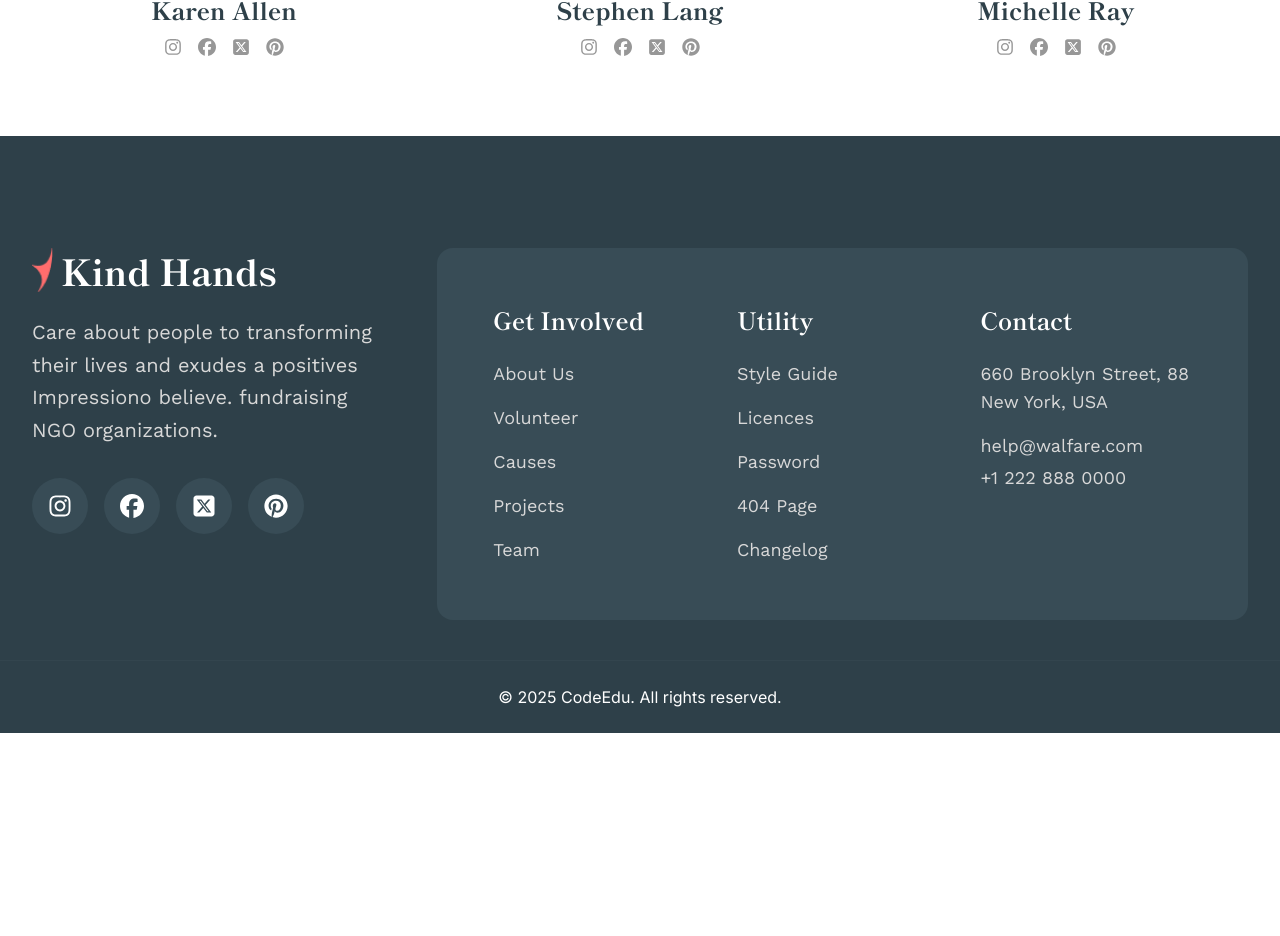
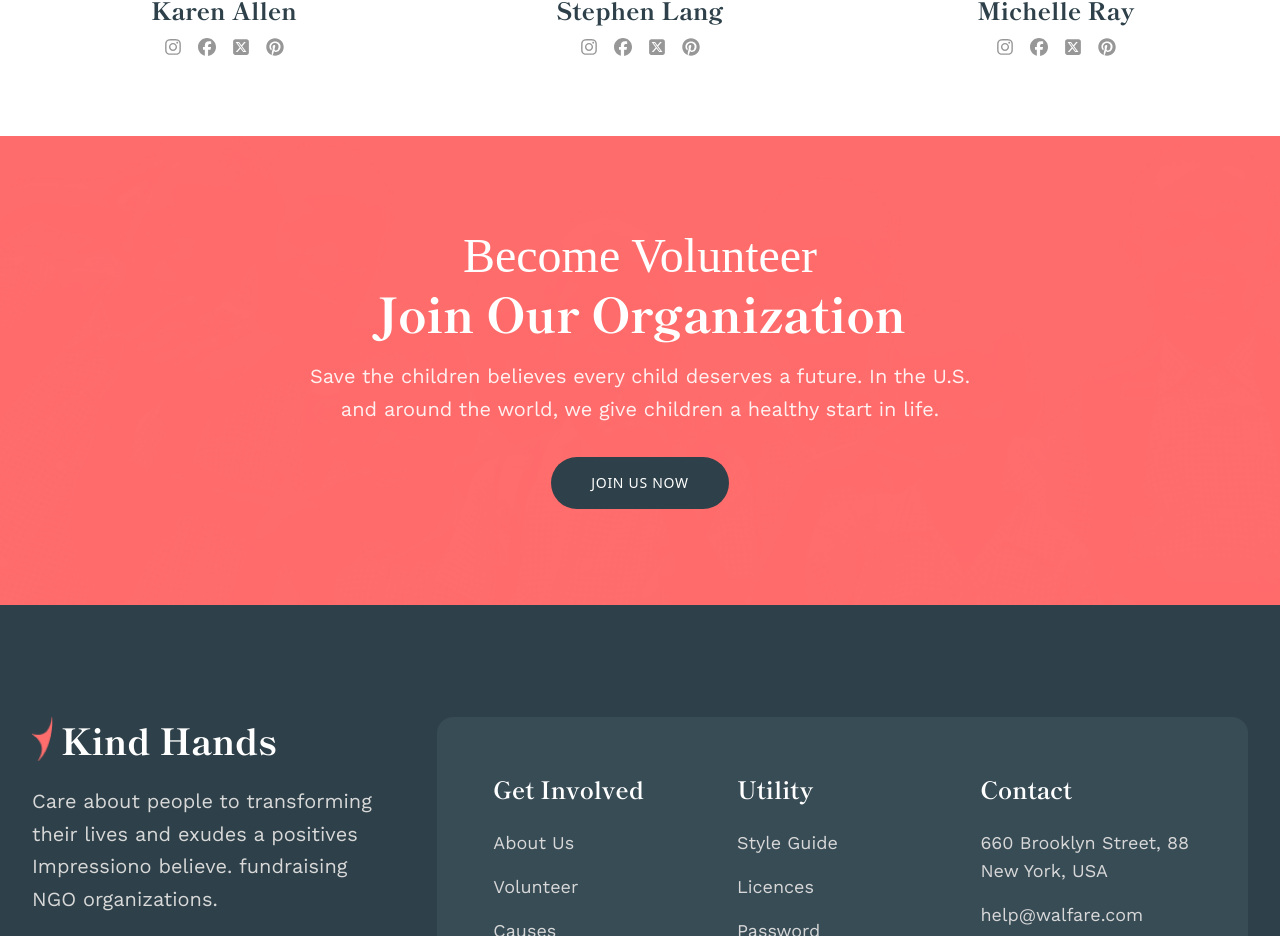
Before and after one commit to codEdu-Collective/kind-hands, a Next.js app: page /team in a window 1280 px wide. Shown: the part 1897-2833 px from the top of the page. Before the commit the page ends 2630 px from the top, so only its background shows below. Built offline with nearby package versions, Linux system fonts and the light colour scheme; a web font is replaced by a local one.

Commit message:
tyle(team): finalize page layout with volunteer and visual fixes

```diff
--- a/app/team/page.tsx
+++ b/app/team/page.tsx
@@ -39,7 +39,7 @@ const Team = () => {
         <div className="grid grid-cols-1 md:grid-cols-2 lg:grid-cols-3 gap-x-8 gap-y-12">
           {teamMembers.map((member, index) => (
             <div key={index} className="flex flex-col items-center text-center group">
-              <div className="relative overflow-hidden w-full aspect-[3/4] mb-6">
+              <div className="relative overflow-hidden w-full aspect-3/4 mb-6">
                 <Image
                   src={member.image}
                   alt={member.name}
@@ -79,6 +79,29 @@ const Team = () => {
           ))}
         </div>
       </section>
+      {/* --- 3. section --- */}
+      <section className="relative w-full py-24 bg-[#FF6D6D] flex flex-col justify-center items-center text-center text-white overflow-hidden">
+        <Image
+          src="/teams/Volunteer.jpg"
+          alt="Kids bg"
+          fill
+          className="object-cover opacity-10 mix-blend-overlay"
+        />
+
+        <div className="relative z-10 max-w-3xl px-4 flex flex-col items-center">
+          <span className="font-sue-ellen text-4xl md:text-5xl mb-2">Become Volunteer</span>
+          <h2 className="font-shippori font-extrabold text-4xl md:text-5xl mb-6">
+            Join Our Organization
+          </h2>
+          <p className="font-work text-lg md:text-xl max-w-2xl mb-8 opacity-90 leading-relaxed">
+            Save the children believes every child deserves a future. In the U.S. and around the
+            world, we give children a healthy start in life.
+          </p>
+          <button className="bg-dark hover:bg-dark-900 text-white font-medium py-4 px-10 rounded-full transition-colors duration-100 uppercase tracking-wider text-sm cursor-pointer">
+            Join Us Now
+          </button>
+        </div>
+      </section>
     </div>
   );
 };
```
